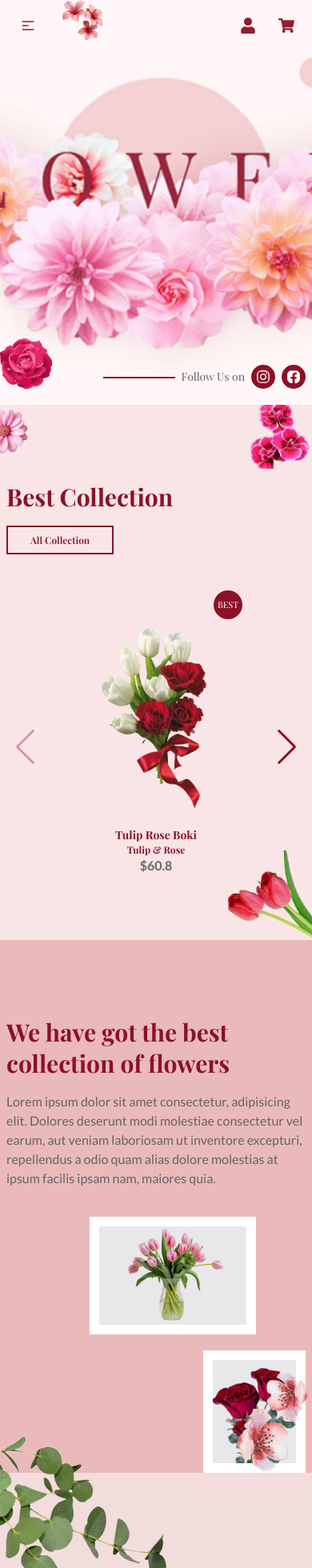
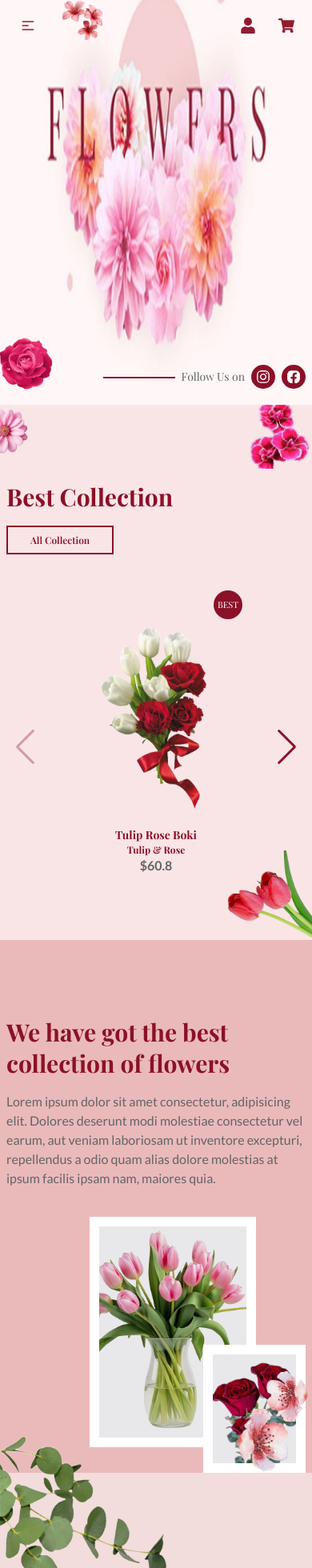
Before and after one commit to BristiQuantum/flower, a React (Vite) app: page / in a window 390 px wide. Shown: the top 1960 px of the page at 80% size. Built offline with nearby package versions, Linux system fonts and the light colour scheme; a web font is replaced by a local one.

Commit message:
modify background image

```diff
--- a/src/App.css
+++ b/src/App.css
@@ -1,25 +1,7 @@
-/* =======================================
-
-
-        1. common css
-        2. reuseable css
-        3. home
-        4. collection
-        5. about
-        6. best selling flower
 
 
 
-    ==========================================*/
-
-/* 1. common css
-    ------------------------- */
-
-
-
-
-
-/* 2. reuseable css
+/*  reuseable css
     -------------------------- */
     h2 {
         line-height: 1.3 !important;
@@ -71,7 +53,7 @@ h6::before {
 .home {
     width: 100%;
     height: 100vh;
-    background-image: url('./assets//bg/bg1.jpg');
+    background-image: url('./assets/bg/bg1.jpg');
     background-repeat: no-repeat;
     background-size: cover;
     background-position: center;
@@ -82,11 +64,15 @@ h6::before {
 
 @media (max-width: 1024px) {
     .home {
-        height: 60vh;
+        background-image: url('./assets/bg/bg2.jpg');
+        background-size: 100% 100%;
+        height: 60vh
     }
 }
 @media (max-width: 530px) {
     .home {
+        background-image: url('./assets/bg/bg3.jpg') ;
+        background-size: cover;
         height: 60vh;
     }
 }
--- a/src/index.css
+++ b/src/index.css
@@ -11,20 +11,8 @@ body {
 }
 
 @layer components {
-  /* =======================================
-
-
-        1. common css
-        2. reuseable css
-
-
-
-    ==========================================*/
-
-  /* 1. common css
+  /*  common css
     ------------------------- */
-  /* font-family: "Lato", sans-serif;
-    font-family: "Playfair Display", serif; */
   body {
     @apply font-[Lato] m-0 p-0 box-border text-base bg-[#fae5e6] text-[#646464];
   }
@@ -35,7 +23,7 @@ body {
     @apply w-full h-full object-cover
   }
 
-  /* 2. reuseable css
+  /* reuseable css
     -------------------------- */
 
     h6 {
@@ -125,11 +113,11 @@ body {
       @apply relative w-[270px] h-[320px] sm:w-[400px] sm:h-[480px] ml-auto md:mx-0
     }
     .about-img1{
-      @apply w-52 sm:w-80 sm:h-96  border-[12px] border-white bg-[#E8E8EA] absolute top-0 left-0 z-40
+      @apply w-52 sm:w-80 h-72 sm:h-96  border-[12px] border-white bg-[#E8E8EA] absolute top-0 left-0 z-40
     }
 
     .about-img2{
-      @apply w-32 sm:w-48 sm:h-56 border-[12px] border-white bg-[#E8E8EA]  absolute right-0 bottom-0 z-40
+      @apply w-32 sm:w-48 h-40 sm:h-56 border-[12px] border-white bg-[#E8E8EA]  absolute right-0 bottom-0 z-40
     }
     .about-grafix1 {
       @apply absolute bottom-16 right-0 w-16 h-16 -rotate-180 z-40
--- a/src/page/AllFlowerPage/AllFlowerPage.jsx
+++ b/src/page/AllFlowerPage/AllFlowerPage.jsx
@@ -17,7 +17,7 @@ const AllFlowerPage = () => {
                 <div className="flower-drawer">
                     {/* Page content here */}
 
-                    <div className="">
+                    <div className="text-nowrap">
                         <p className="text-sm text-gray-400">Home <span className="px-2">/</span> All Flower <span className="px-2">/</span> <span className="font-bold text-base ">Flower</span></p>
                     </div>
 
--- a/src/page/Home_Page/Home_Page.jsx
+++ b/src/page/Home_Page/Home_Page.jsx
@@ -6,8 +6,6 @@ import Subscribe from "./Subscribe/Subscribe";
 
 
 const Home_Page = () => {
-
-
     return (
         <div className="">
             <Home></Home>
--- a/src/page/component/Footer/Footer.jsx
+++ b/src/page/component/Footer/Footer.jsx
@@ -100,6 +100,7 @@ const Footer = () => {
           </div>
         </nav>
       </footer>
+
       <h4 className="copyrighr">
         Copyright © 2006 - 2024 Bristi Online Ltd. All Rights Reserved. Bristi
         Online ltd, Flowers HQ, Mirpur 12, Dhaka 1212
```
Also changed, not shown: src/assets/bg/3.jpg (added), src/assets/bg/bg3.jpg (added). Lines whose indentation alone changed are shown as unchanged.
